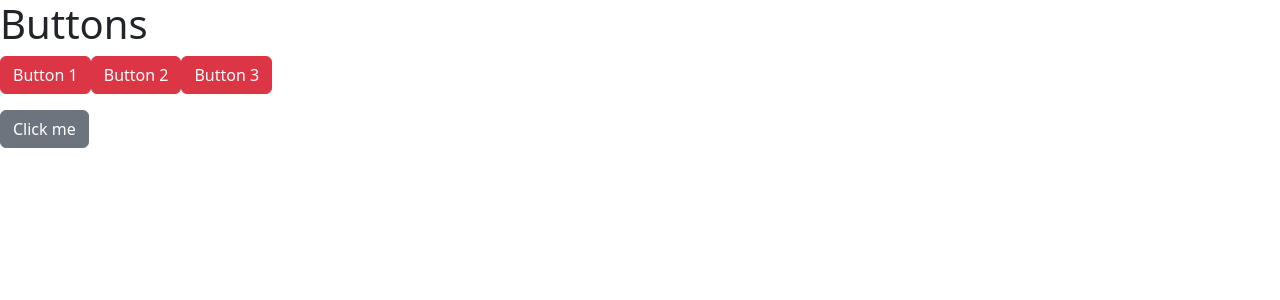
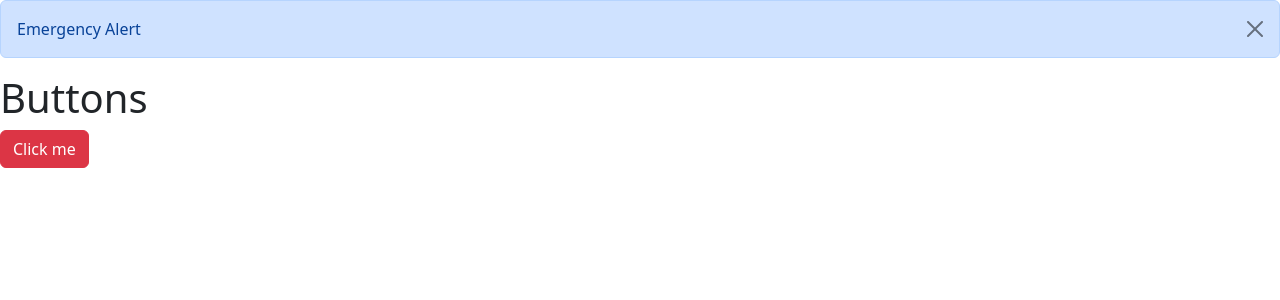
Before and after one commit to RuushTea/Game-Store-React-App, a React (Vite) app: page / in a window 1280 px wide. Both pictures are taken after a click on the button "Click me". Shown: the top 300 px of the page. Built offline with nearby package versions, Linux system fonts and the light colour scheme.

Commit message:
refactor: update App and Buttons components to improve alert handling and simplify button rendering

```diff
--- a/src/App.tsx
+++ b/src/App.tsx
@@ -1,12 +1,18 @@
+import { useState } from "react";
 import Alert from "./components/Alert";
 import Buttons from "./components/Buttons";
 
 function App() {
+  const [alertVisible, setAlertVisibility] = useState(false);
+
   return (
     <>
+      {alertVisible && (
+        <Alert onClose={() => setAlertVisibility(false)}>Emergency Alert</Alert>
+      )}
       <Buttons
         children="Click me"
-        onClick={() => console.log("Clicked")}
+        onClick={() => setAlertVisibility(true)}
         color="danger"
       ></Buttons>
     </>
--- a/src/components/Alert.tsx
+++ b/src/components/Alert.tsx
@@ -2,10 +2,22 @@
 
 interface AlertProps {
   children: ReactNode;
+  onClose: () => void;
 }
 
-const Alert = ({ children }: AlertProps) => {
-  return <div className="alert alert-primary">{children}</div>;
+const Alert = ({ children, onClose }: AlertProps) => {
+  return (
+    <div className="alert alert-primary alert-dismissible">
+      {children}{" "}
+      <button
+        type="button"
+        className="btn-close"
+        data-bs-dismiss="alert"
+        aria-label="Close"
+        onClick={onClose}
+      ></button>{" "}
+    </div>
+  );
 };
 
 export default Alert;
--- a/src/components/Buttons.tsx
+++ b/src/components/Buttons.tsx
@@ -1,12 +1,10 @@
 import { ReactNode, useState } from "react";
 
 interface ButtonProps {
-  children: ReactNode;
+  children: string;
   color?: "primary" | "secondary" | "danger" | "success";
   onClick: () => void;
 }
-
-const buttonArray = ["Button 1", "Button 2", "Button 3"];
 
 function Buttons({ children, onClick, color = "primary" }: ButtonProps) {
   const [selectedButton, setSelectedButton] = useState("");
@@ -14,19 +12,9 @@
   return (
     <>
       <h1>Buttons</h1>
-      {buttonArray.map((button, index) => (
-        <button className={"btn btn-" + color} onClick={onClick}>
-          {button}
-        </button>
-      ))}
-      <div className="mt-3">
-        <button
-          className="btn btn-secondary"
-          onClick={() => console.log("Why did you click me..")}
-        >
-          {children}
-        </button>
-      </div>
+      <button className={"btn btn-" + color} onClick={onClick}>
+        {children}
+      </button>
     </>
   );
 }
```
